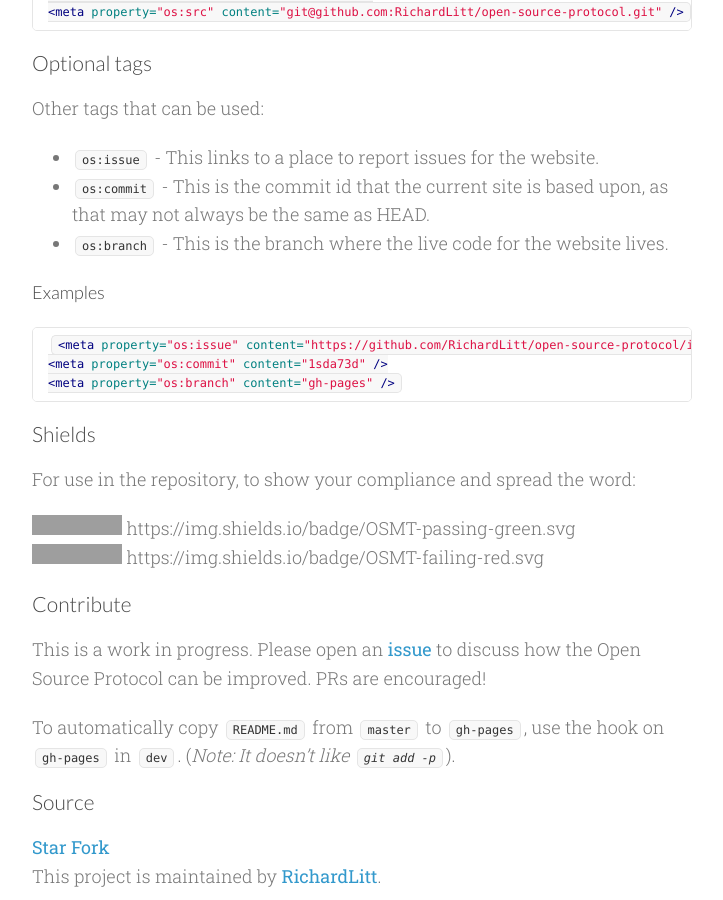
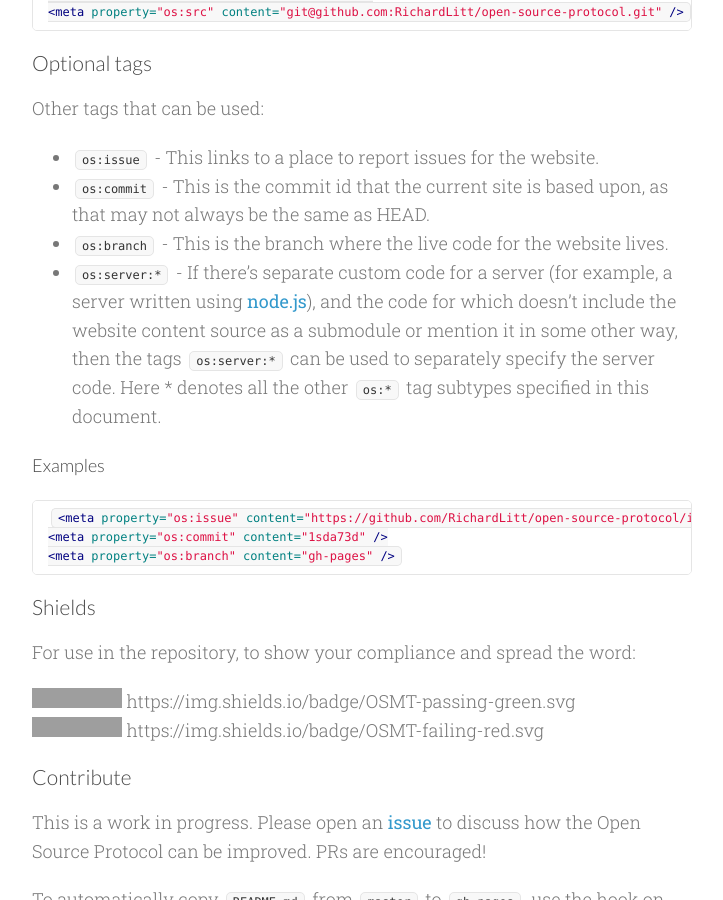
Before and after one commit to RichardLitt/open-source-protocol, a Jekyll site: the page built from index.md, in a window 1280 px wide and 900 px high, scrolled down 1307 px. Shown: the whole window, without its empty margins (278-1001 px from the left). Built offline with Jekyll 4.4.1, drawn with Linux system fonts in a browser that asks for light colours; Markdown is read by kramdown in place of the engine named in the settings; grey boxes are pictures that could not be loaded.

Commit message:
Sync README.md in master branch to index.md in gh-pages

```diff
--- a/index.md
+++ b/index.md
@@ -37,6 +37,7 @@ Other tags that can be used:
 * `os:issue` - This links to a place to report issues for the website.
 * `os:commit` - This is the commit id that the current site is based upon, as that may not always be the same as HEAD.
 * `os:branch` - This is the branch where the live code for the website lives.
+* `os:server:*` - If there's separate custom code for a server (for example, a server written using [node.js](https://nodejs.org)), and the code for which doesn't include the website content source as a submodule or mention it in some other way, then the tags `os:server:*` can be used to separately specify the server code. Here \* denotes all the other `os:*` tag subtypes specified in this document.
 
 ####Examples
 
```
